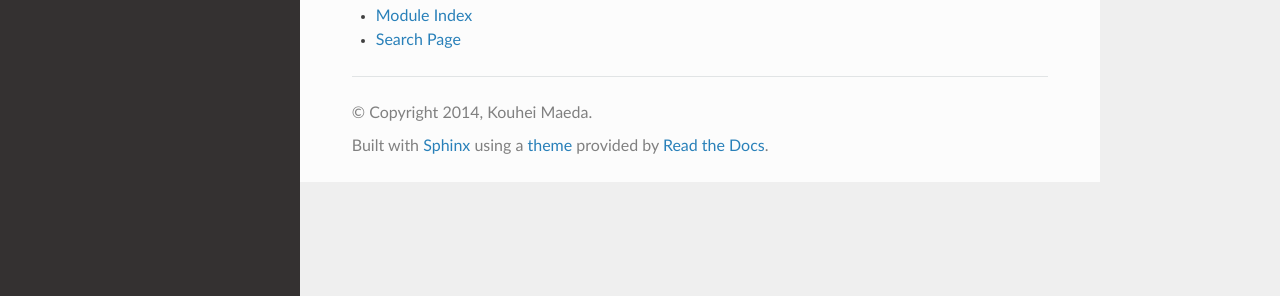
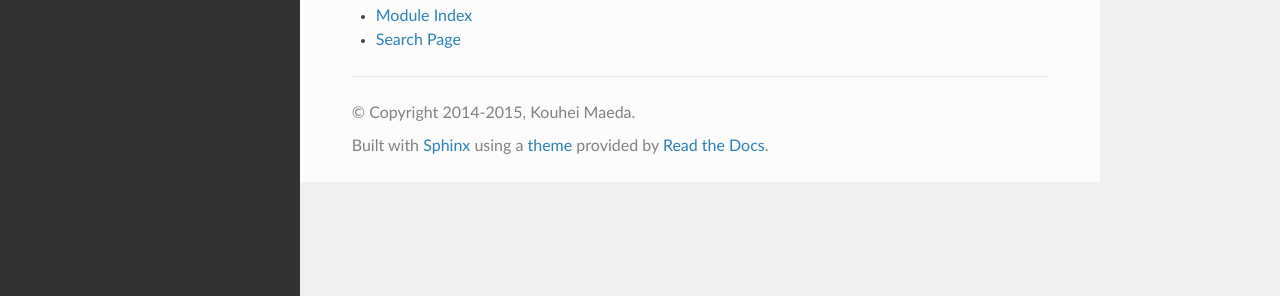
Before and after one commit to mkouhei/nenga, a Sphinx documentation site: the page built from docs/source/index.rst, in a window 1280 px wide. Shown: the part 289-585 px from the top of the page. Built offline with Sphinx 7.4.7 and the Read the Docs theme 2.0.0, drawn with Linux system fonts in a browser that asks for light colours.

Commit message:
Updates copyright.
Signed-off-by: Kouhei Maeda <mkouhei@palmtb.net>

```diff
--- a/docs/source/conf.py
+++ b/docs/source/conf.py
@@ -50,7 +50,7 @@ master_doc = 'index'
 
 # General information about the project.
 project = u'nenga'
-copyright = u'2014, Kouhei Maeda'
+copyright = u'2014-2015, Kouhei Maeda'
 
 # The version info for the project you're documenting, acts as replacement for
 # |version| and |release|, also used in various other places throughout the
--- a/setup.py
+++ b/setup.py
@@ -1,6 +1,6 @@
 # -*- coding: utf-8 -*-
 """
-    Copyright (C) 2014 Kouhei Maeda <mkouhei@palmtb.net>
+    Copyright (C) 2014-2015 Kouhei Maeda <mkouhei@palmtb.net>
 
     This program is free software: you can redistribute it and/or modify
     it under the terms of the GNU General Public License as published by
```
